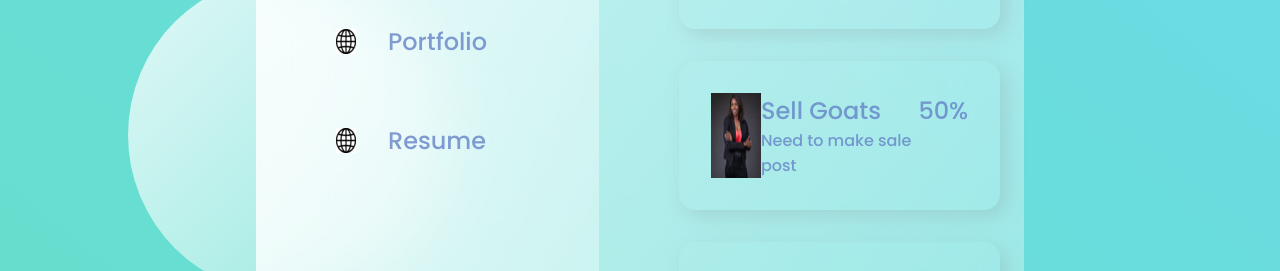
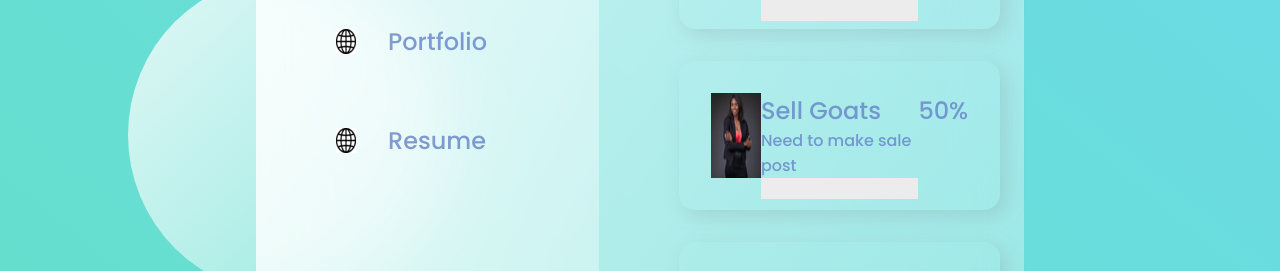
Before and after one commit to niadanielle14/glass-website, a plain HTML site: page index.html in a window 1280 px wide. Shown: the part 465-736 px from the top of the page. Drawn offline with Linux system fonts and the light colour scheme.

Commit message:
feat. added progress bar

```diff
--- a/index.css
+++ b/index.css
@@ -171,6 +171,17 @@ main {
     box-shadow: 6px 6px 20px rgba(122, 122, 122, 0.221);
     justify-content: space-between;
 }
-percentage {
-
+.progress {
+    background: linear-gradient(to right top, #65dfc9, #6cdbeb);
+    width: 100%;
+    height: 25%;
+    border-radius: 1rem;
+    position: relative;
 }
+.progress::after{
+    content: "";
+    width: 100%;
+    height: 100%;
+    background: rgb(236, 236, 236);
+    position: absolute;
+}
--- a/index.html
+++ b/index.html
@@ -50,7 +50,7 @@
                     <div class="card-info">
                         <h2>Finish WeatherMap</h2>
                         <p>Need to edit CSS</p>
-                        <div class="progess"></div>
+                        <div class="progress"></div>
                     </div>
                     <h2 class="percentage">60%</h2>
                 </div>
@@ -59,7 +59,7 @@
                     <div class="card-info">
                         <h2>Sell Goats</h2>
                         <p>Need to make sale post</p>
-                        <div class="progess"></div>
+                        <div class="progress"></div>
                     </div>
                     <h2 class="percentage">50%</h2>
                 </div>
@@ -68,7 +68,7 @@
                     <div class="card-info">
                         <h2>Create marketing material</h2>
                         <p>Get on canva and create!</p>
-                        <div class="progess"></div>
+                        <div class="progress"></div>
                     </div>
                     <h2 class="percentage">10%</h2>
                 </div>
```
